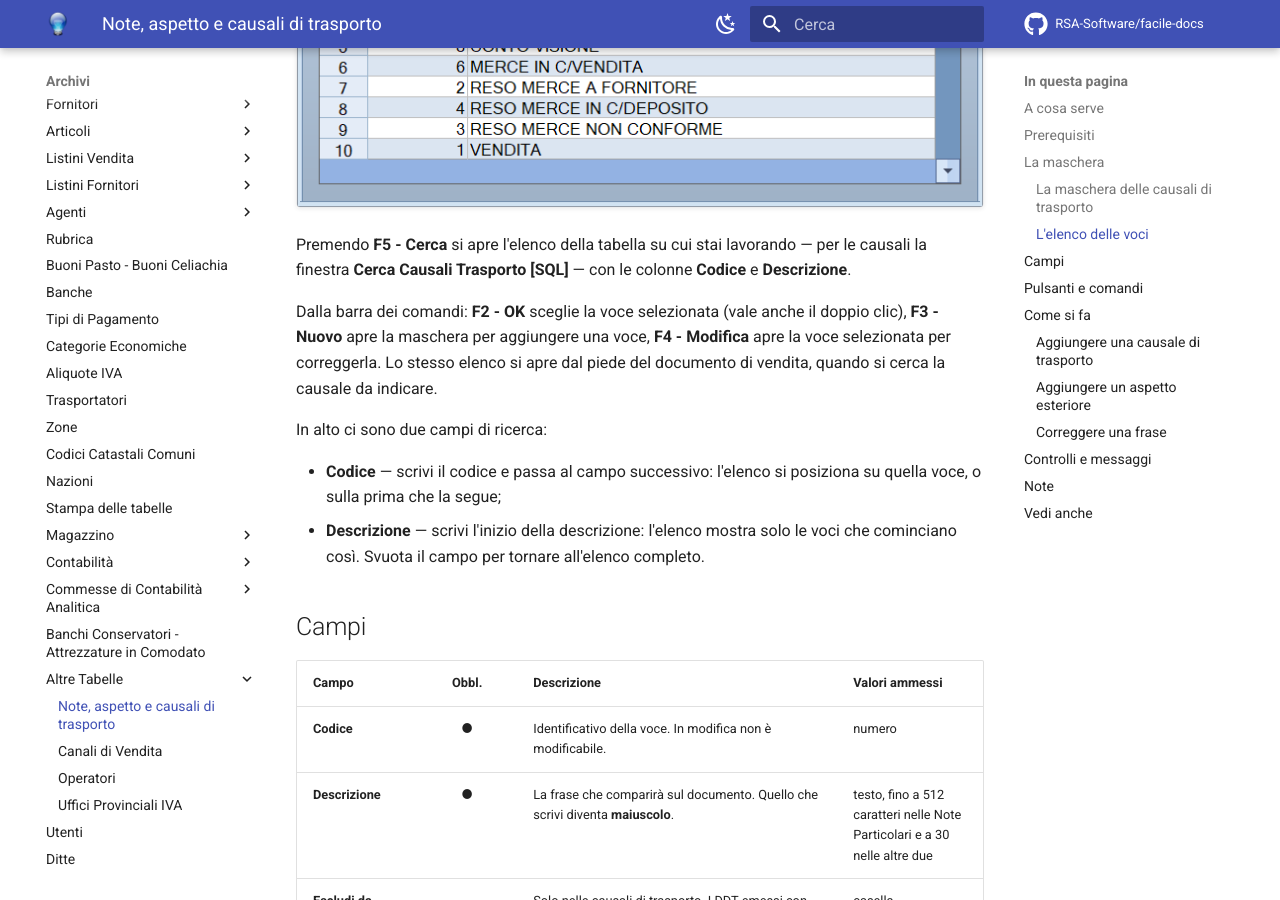
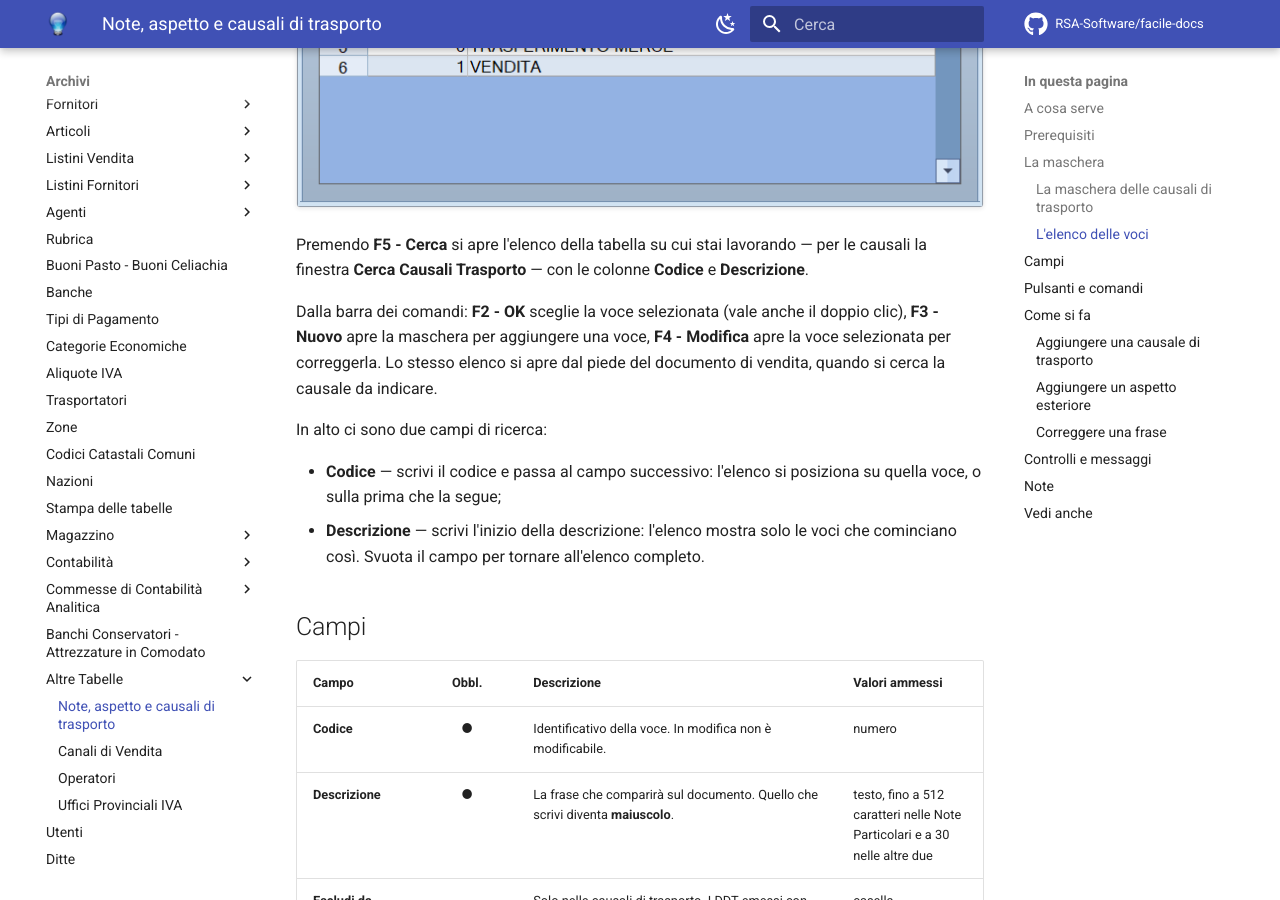
Before and after one commit to RSA-Software/facile-docs, an MkDocs documentation site: the page built from docs/moduli/altre-tabelle/note-aspetto-trasporto.md, in a window 1280 px wide and 900 px high, scrolled down 2201 px. Built offline with MkDocs 1.6.1 and Material for MkDocs 9.7.7, drawn with Linux system fonts in a browser that asks for light colours; comment, search, counter and statistics services are not loaded.

Commit message:
Causali di trasporto: la finestra di ricerca si chiama Cerca Causali Trasporto
Tolto "[SQL]" dal titolo nel programma; aggiornati il testo e la schermata
dell'elenco.

Co-Authored-By: Claude Opus 5.5 (1M context) <noreply@anthropic.com>

```diff
--- a/docs/moduli/altre-tabelle/note-aspetto-trasporto.md
+++ b/docs/moduli/altre-tabelle/note-aspetto-trasporto.md
@@ -58,7 +58,7 @@ Differita**, descritta nella tabella dei [campi](#campi).
 ![Elenco delle causali di trasporto](../../assets/img/altre-tabelle/causali-trasporto-elenco.png)
 
 Premendo **F5 - Cerca** si apre l'elenco della tabella su cui stai lavorando —
-per le causali la finestra **Cerca Causali Trasporto [SQL]** — con le colonne
+per le causali la finestra **Cerca Causali Trasporto** — con le colonne
 **Codice** e **Descrizione**.
 
 Dalla barra dei comandi: **F2 - OK** sceglie la voce selezionata (vale anche il
```
Also changed, not shown: docs/assets/img/altre-tabelle/causali-trasporto-elenco.png.
